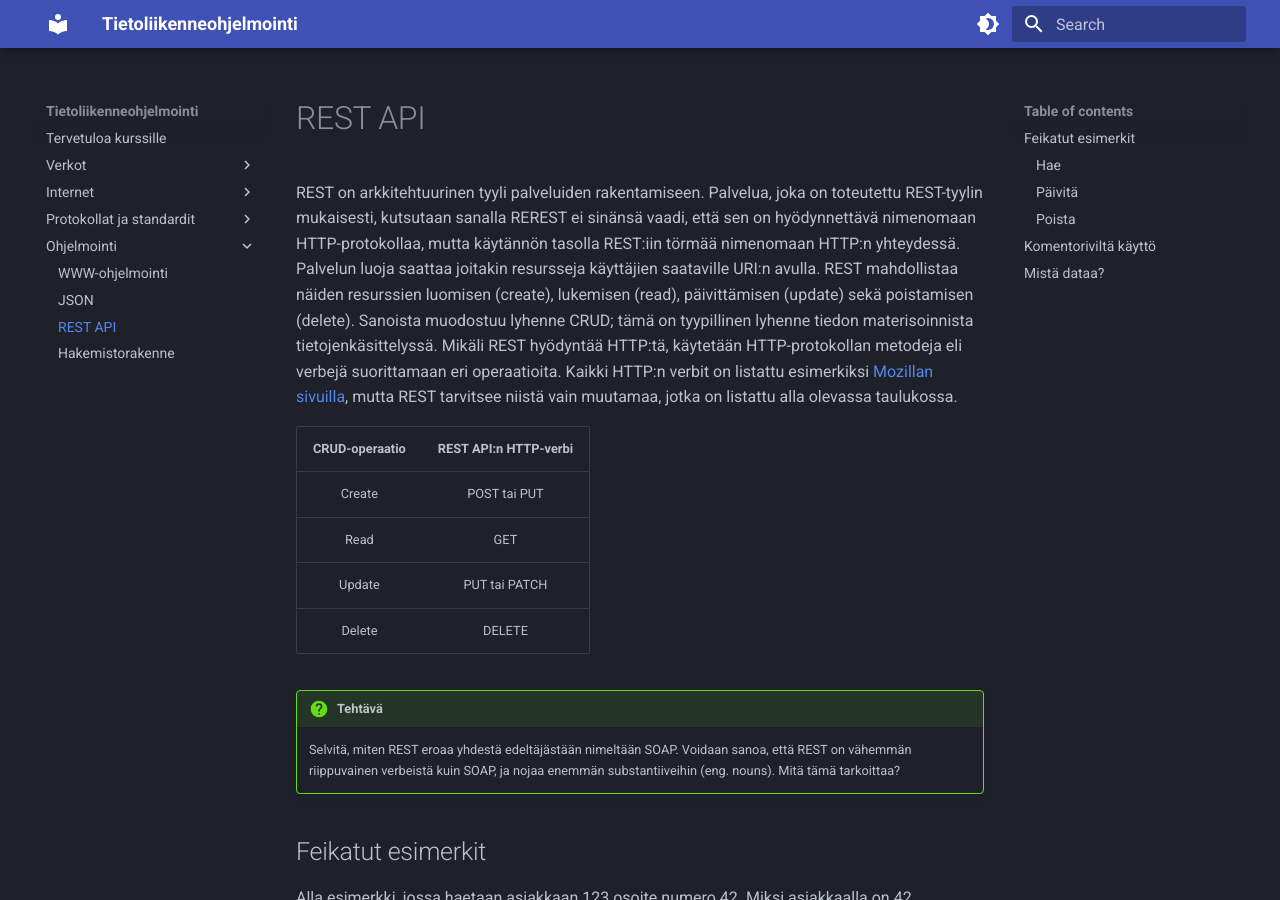
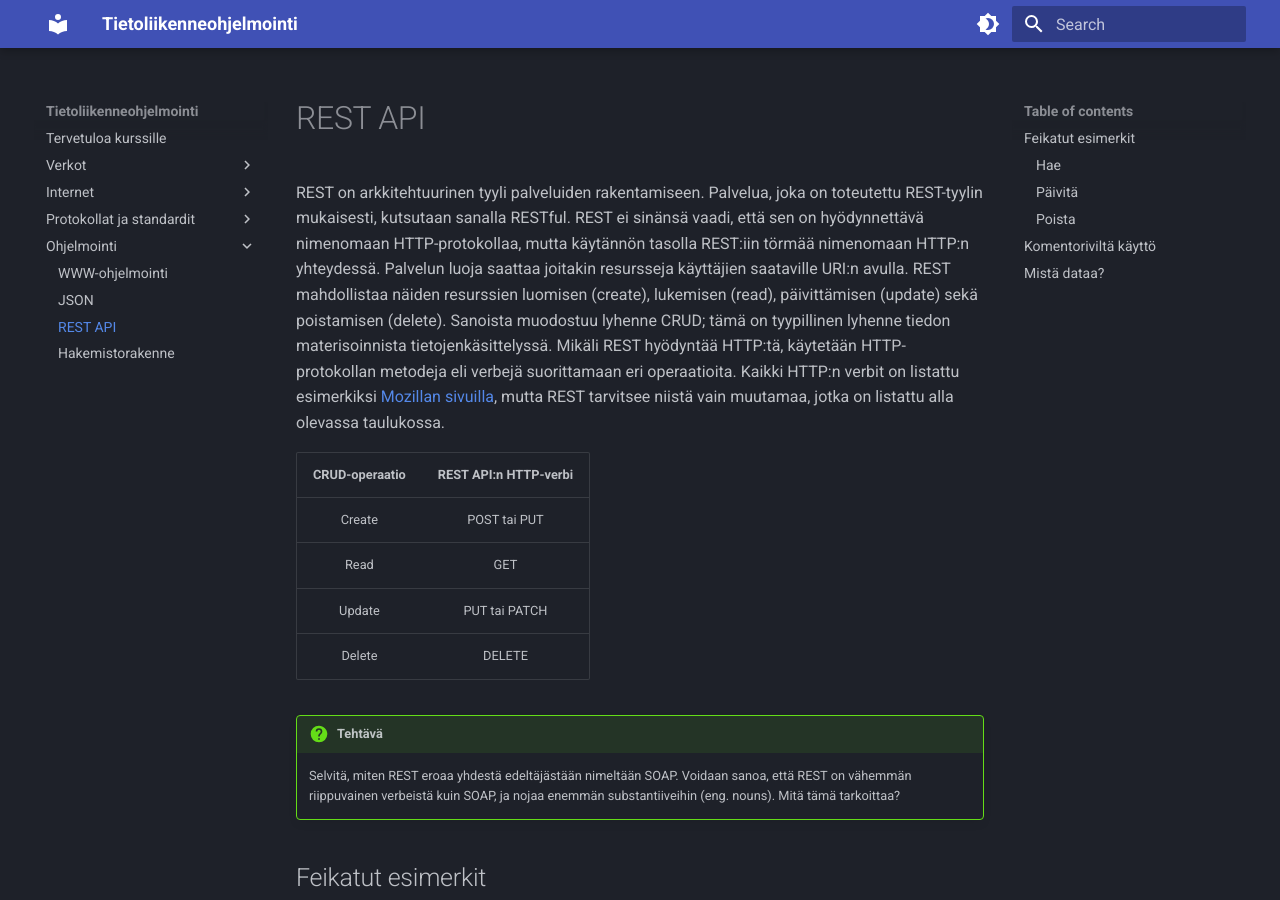
Before and after one commit to sourander/tietoliikenneohjelmointi, an MkDocs documentation site: the page built from docs/ohjelmointi/rest_api.md, in a window 1280 px wide and 900 px high. Built offline with MkDocs 1.6.1 and Material for MkDocs 9.7.7, drawn with Linux system fonts in a browser that asks for light colours.

Commit message:
RESTful typo fixed

```diff
--- a/docs/ohjelmointi/rest_api.md
+++ b/docs/ohjelmointi/rest_api.md
@@ -1,4 +1,4 @@
-REST on arkkitehtuurinen tyyli palveluiden rakentamiseen. Palvelua, joka on toteutettu REST-tyylin mukaisesti, kutsutaan sanalla REREST ei sinänsä vaadi, että sen on hyödynnettävä nimenomaan HTTP-protokollaa, mutta käytännön tasolla REST:iin törmää nimenomaan HTTP:n yhteydessä. Palvelun luoja saattaa joitakin resursseja käyttäjien saataville URI:n avulla. REST mahdollistaa näiden resurssien luomisen (create), lukemisen (read), päivittämisen (update) sekä poistamisen (delete). Sanoista muodostuu lyhenne CRUD; tämä on tyypillinen lyhenne tiedon materisoinnista tietojenkäsittelyssä. Mikäli REST hyödyntää HTTP:tä, käytetään HTTP-protokollan metodeja eli verbejä suorittamaan eri operaatioita. Kaikki HTTP:n verbit on listattu esimerkiksi [Mozillan sivuilla](https://developer.mozilla.org/en-US/docs/Web/HTTP/Methods), mutta REST tarvitsee niistä vain muutamaa, jotka on listattu alla olevassa taulukossa.
+REST on arkkitehtuurinen tyyli palveluiden rakentamiseen. Palvelua, joka on toteutettu REST-tyylin mukaisesti, kutsutaan sanalla RESTful. REST ei sinänsä vaadi, että sen on hyödynnettävä nimenomaan HTTP-protokollaa, mutta käytännön tasolla REST:iin törmää nimenomaan HTTP:n yhteydessä. Palvelun luoja saattaa joitakin resursseja käyttäjien saataville URI:n avulla. REST mahdollistaa näiden resurssien luomisen (create), lukemisen (read), päivittämisen (update) sekä poistamisen (delete). Sanoista muodostuu lyhenne CRUD; tämä on tyypillinen lyhenne tiedon materisoinnista tietojenkäsittelyssä. Mikäli REST hyödyntää HTTP:tä, käytetään HTTP-protokollan metodeja eli verbejä suorittamaan eri operaatioita. Kaikki HTTP:n verbit on listattu esimerkiksi [Mozillan sivuilla](https://developer.mozilla.org/en-US/docs/Web/HTTP/Methods), mutta REST tarvitsee niistä vain muutamaa, jotka on listattu alla olevassa taulukossa.
 
 | CRUD-operaatio | REST API:n HTTP-verbi |
 | :------------: | :-------------------: |
```
